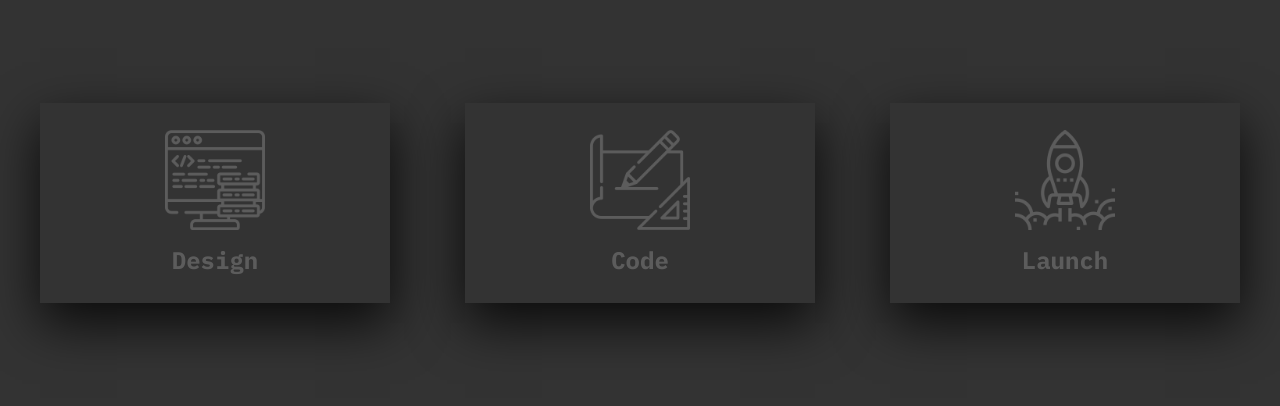
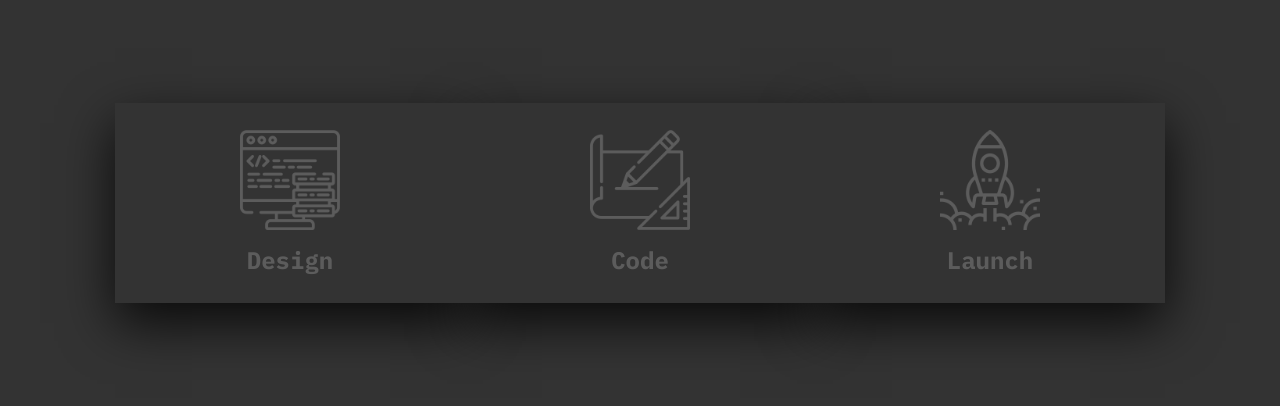
Before and after one commit to stanleyHayes/css-card-hover-effect, a plain HTML site: page index.html in a window 1280 px wide. Shown: the part 197-603 px from the top of the page. Drawn offline with Linux system fonts and the light colour scheme.

Commit message:
fix wrapping problem

```diff
--- a/styles/styles.css
+++ b/styles/styles.css
@@ -21,7 +21,9 @@ body
     width: 1200px;
     position: relative;
     display: flex;
-    justify-content: space-between;
+    justify-content: center;
+    align-items: center;
+    flex-wrap: wrap;
 }
 
 .container .card
```
